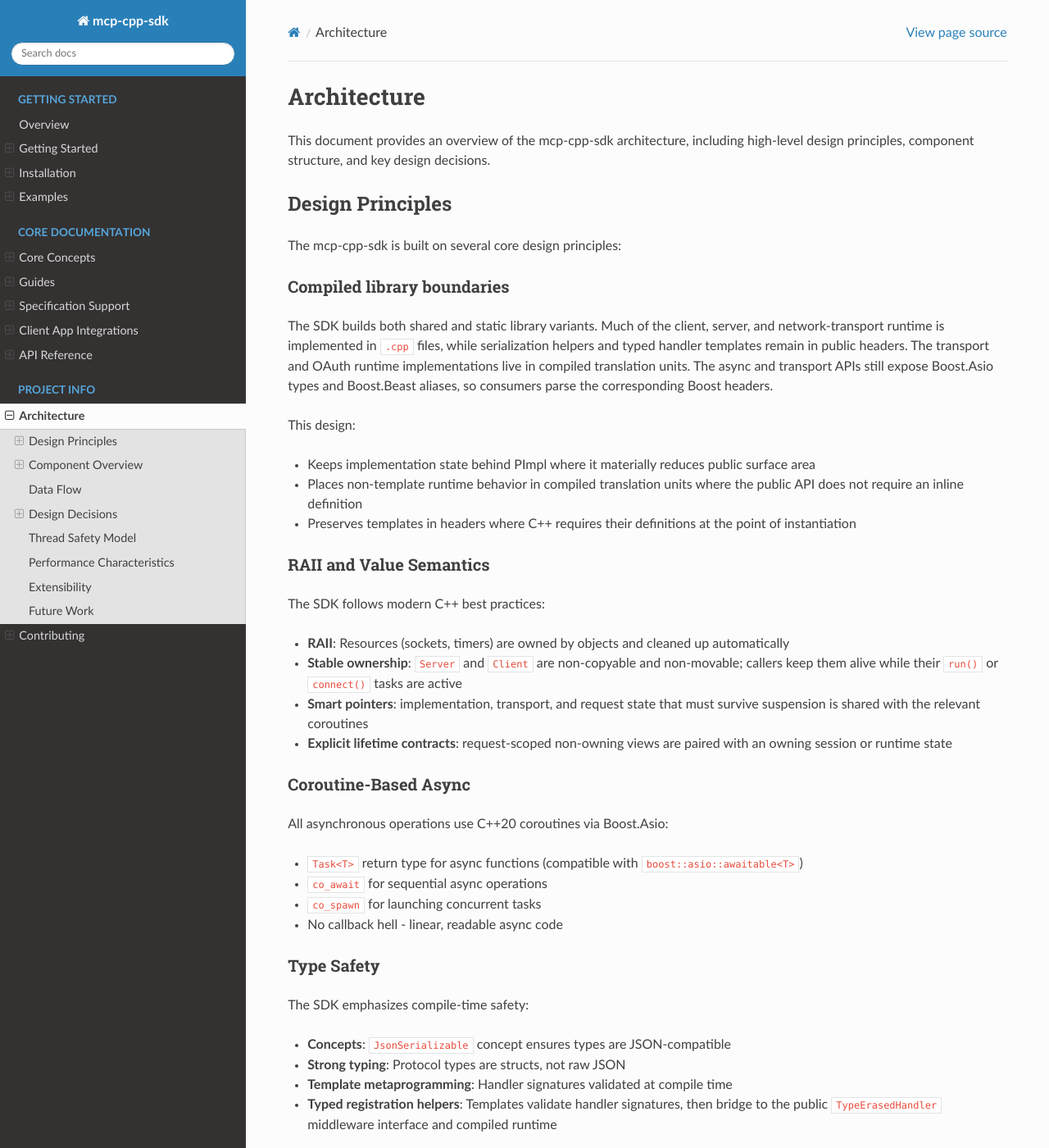
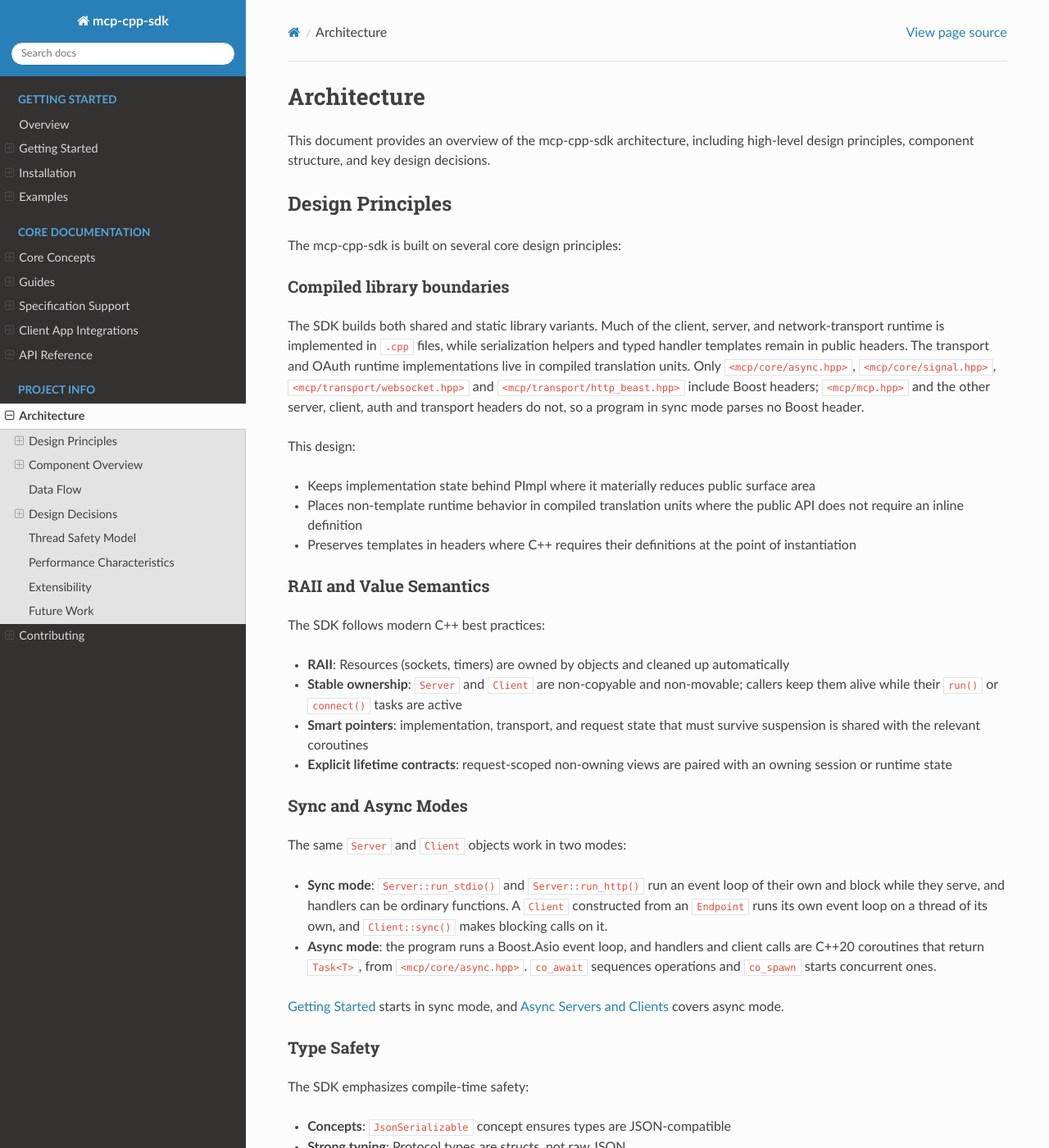
Before and after one commit to yurirocha15/mcp-cpp-sdk, a Sphinx documentation site: the page built from docs/architecture.rst, in a window 1280 px wide and 1400 px high. Shown: the whole window at 82% size. Built offline with Sphinx 7.4.7 and the Read the Docs theme 3.1.0, drawn with Linux system fonts in a browser that asks for light colours; some of the changed text lies outside the part shown.

Commit message:
docs: describe sync mode and the current transports in the architecture page
The architecture page said that the async and transport APIs pull in
Boost headers and that every operation is a coroutine. It now names the
four headers that include Boost and describes sync and async modes.

The transport list adds StdioClientTransport, MemoryTransport, TLS and
proxies for the HTTP client, wss, connection reuse and Endpoint, and
notes the default read_incoming() and write_related_message(). Context
lists log() and log_info(), which exist, instead of log_debug(),
log_warning() and log_error(), which do not, and the client's reverse
RPC names its public on_elicitation(), on_sampling() and
on_roots_list() rather than an internal function. Core types add
Executor and Runtime, the performance notes no longer suggest reusing
an io_context, and connection pooling leaves Future Work.

```diff
--- a/docs/architecture.rst
+++ b/docs/architecture.rst
@@ -16,8 +16,10 @@ The SDK builds both shared and static library variants. Much of the client,
 server, and network-transport runtime is implemented in ``.cpp`` files, while
 serialization helpers and typed handler templates remain in public headers.
 The transport and OAuth runtime implementations live in compiled translation
-units. The async and transport APIs still expose Boost.Asio types and
-Boost.Beast aliases, so consumers parse the corresponding Boost headers.
+units. Only ``<mcp/core/async.hpp>``, ``<mcp/core/signal.hpp>``,
+``<mcp/transport/websocket.hpp>`` and ``<mcp/transport/http_beast.hpp>``
+include Boost headers; ``<mcp/mcp.hpp>`` and the other server, client, auth and
+transport headers do not, so a program in sync mode parses no Boost header.
 
 This design:
 
@@ -42,15 +44,23 @@ The SDK follows modern C++ best practices:
 * **Explicit lifetime contracts**: request-scoped non-owning views are paired
   with an owning session or runtime state
 
-Coroutine-Based Async
-^^^^^^^^^^^^^^^^^^^^^^
+Sync and Async Modes
+^^^^^^^^^^^^^^^^^^^^
 
-All asynchronous operations use C++20 coroutines via Boost.Asio:
+The same ``Server`` and ``Client`` objects work in two modes:
 
-* ``Task<T>`` return type for async functions (compatible with ``boost::asio::awaitable<T>``)
-* ``co_await`` for sequential async operations
-* ``co_spawn`` for launching concurrent tasks
-* No callback hell - linear, readable async code
+* **Sync mode**: ``Server::run_stdio()`` and ``Server::run_http()`` run an
+  event loop of their own and block while they serve, and handlers can be
+  ordinary functions. A ``Client`` constructed from an ``Endpoint`` runs its
+  own event loop on a thread of its own, and ``Client::sync()`` makes blocking
+  calls on it.
+* **Async mode**: the program runs a Boost.Asio event loop, and handlers and
+  client calls are C++20 coroutines that return ``Task<T>``, from
+  ``<mcp/core/async.hpp>``. ``co_await`` sequences operations and ``co_spawn``
+  starts concurrent ones.
+
+:doc:`getting-started` starts in sync mode, and :doc:`guides/async-mode`
+covers async mode.
 
 Type Safety
 ^^^^^^^^^^^
@@ -104,7 +114,9 @@ Client
 **Key responsibilities**:
 
 * Request/response correlation (JSON-RPC id matching) via ``RequestId`` — a type-safe wrapper for JSON-RPC request identifiers (string or integer)
-* Reverse RPC: ``dispatch_incoming_request`` handles server-to-client JSON-RPC requests, enabling servers to request client capabilities (elicitation, sampling, roots)
+* Reverse RPC: the handlers set with ``on_elicitation()``, ``on_sampling()``
+  and ``on_roots_list()`` answer the server's requests for elicitation,
+  sampling and roots
 * Timeout management for requests
 * Connection lifecycle (``connect()`` and ``close()``; the read loop is managed
   internally). ``connect()`` resolves to a ``ConnectResult`` that names the era
@@ -126,18 +138,36 @@ Transport Abstraction
        virtual void close() = 0;
    };
 
+Two more members have defaults: ``read_incoming()`` reads ``read_message()``
+and gives the message an empty principal, and ``write_related_message()``
+writes with ``write_message()``. A transport that authenticates each message
+overrides ``read_incoming()``, and a transport that wraps another forwards both.
+
 Built-in implementations:
 
 * **StdioTransport**: Reads from stdin, writes to stdout (common for AI tools)
-* **WebSocketServerTransport / WebSocketClientTransport**: Communicate over WebSocket (Boost.Beast)
-* **HttpClientTransport**: Sends MCP messages to a Streamable HTTP endpoint
-* **HttpServerTransport**: Exposes a single-session Streamable HTTP endpoint
+* **StdioClientTransport**: Launches a server process and talks to it over its
+  stdin and stdout
+* **HttpClientTransport**: Sends MCP messages to a Streamable HTTP endpoint,
+  over TLS for ``https://`` URLs and through HTTP proxies, and reuses its
+  connections for later requests
+* **HttpServerTransport**: Exposes a Streamable HTTP endpoint with one session
+  for older revisions, and serves 2026-07-28 requests without a session
+* **WebSocketServerTransport / WebSocketClientTransport**: Communicate over
+  WebSocket or WebSocket over TLS (Boost.Beast)
+* **MemoryTransport**: A connected pair in one process, for tests
+
+A ``Client`` in sync mode gets its transport from an ``Endpoint``:
+``Endpoint::stdio()`` launches a server, ``Endpoint::http()`` connects to a URL
+and ``Endpoint::custom()`` takes the application's own transport.
+:doc:`guides/tls` covers TLS and proxies.
 
 For multi-session HTTP deployments, ``StreamableHttpSessionManager`` owns the
 listener and creates per-session ``Server`` instances backed by in-memory
 transports for clients of older revisions. The canonical session header name
 used in the docs is ``MCP-Session-Id``. It serves 2026-07-28 requests on the
 same endpoint without a session, from one shared ``Server``.
+``Server::run_http()`` runs such a manager in sync mode.
 
 Custom transports can be added by implementing the ``ITransport`` interface.
 
@@ -153,8 +183,9 @@ Context
 
 ``mcp::Context`` provides execution context for handlers:
 
-* **Logging**: ``log_debug()``, ``log_info()``, ``log_warning()``, ``log_error()``
-* **Reverse RPC**: ``sample_llm()`` for server-to-client sampling requests
+* **Logging**: ``log()`` with a ``LoggingLevel``, and ``log_info()``
+* **Reverse RPC**: ``sample_llm()``, ``elicit()`` and ``request_roots()`` ask
+  the client for sampling, elicitation and roots
 * **Notifications**: Send notifications back to the connected peer
 * **Request utilities**: Progress reporting, roots requests, elicitation, and cancellation state
 
@@ -172,7 +203,13 @@ Core Types
 
 The core headers expose fundamental types in the ``mcp`` namespace:
 
-* ``Task<T>`` - Coroutine return type, a class derived from ``boost::asio::awaitable<T>``
+* ``Task<T>`` - Coroutine return type, a class derived from
+  ``boost::asio::awaitable<T>``, defined in ``<mcp/core/async.hpp>``
+* ``Executor`` - The executor the SDK's APIs take; any Asio executor converts
+  to it
+* ``Runtime`` - An event loop run on the calling thread or on threads of its
+  own, for example as the pool that ``Server::set_handler_executor()`` runs
+  tool handlers on
 * ``LoggingLevel`` - Protocol enum for log severity
 * ``Error`` and JSON-RPC error responses - Structured peer-visible failures
 
@@ -247,7 +284,7 @@ Why Boost.Asio?
 ^^^^^^^^^^^^^^^
 
 The SDK uses Boost.Asio for async I/O because it provides the primitives used by
-the public coroutine model:
+the coroutine model of async mode; in sync mode it stays inside the library:
 
 * C++20 coroutine support through ``awaitable<T>`` and ``co_spawn``
 * Cross-platform (Windows, Linux, macOS)
@@ -294,9 +331,8 @@ retaining the template-based public API:
 * **Template ergonomics**: Typed handlers remain available without a separate
   code-generation step
 
-Tradeoff: the coroutine and executor types remain part of the source-level API,
-and PImpl calls cannot be inlined across the library boundary without link-time
-optimization.
+Tradeoff: async mode's coroutine type is a Boost.Asio type, and PImpl calls
+cannot be inlined across the library boundary without link-time optimization.
 
 Why Multiple Handler Signatures?
 ^^^^^^^^^^^^^^^^^^^^^^^^^^^^^^^^^
@@ -339,13 +375,15 @@ so the project does not promise zero-copy operation.
 
 For high-throughput scenarios, consider:
 
-* Reusing an ``io_context`` and a multi-session HTTP manager
+* Serving every HTTP client from one multi-session server, ``Server::run_http()``
+  or a ``StreamableHttpSessionManager``
 * Keeping handlers from blocking. A handler runs on the executor that reads and
   answers requests, so a blocking call (a synchronous library call, a sleep, file
   or network I/O without ``co_await``) holds up every request behind it. Await
   asynchronous operations instead, or call ``Server::set_handler_executor()``
-  with an executor of its own, such as a ``boost::asio::thread_pool``, to run
-  tool handlers there; the server's own work stays on its executor. A pool of
+  with an executor of its own, such as that of a ``Runtime`` started on its own
+  threads or a ``boost::asio::thread_pool``, to run tool handlers there; the
+  server's own work stays on its executor. A pool of
   one thread also keeps state that only the handlers touch on a single thread.
   The ``debugger_server`` example does this for LLDB's blocking calls.
 * Returning ``mcp::CallToolResult`` (``Out = mcp::CallToolResult``) from tools,
```
Also changed, not shown: other parts of docs/architecture.rst (+1 -2 lines).
